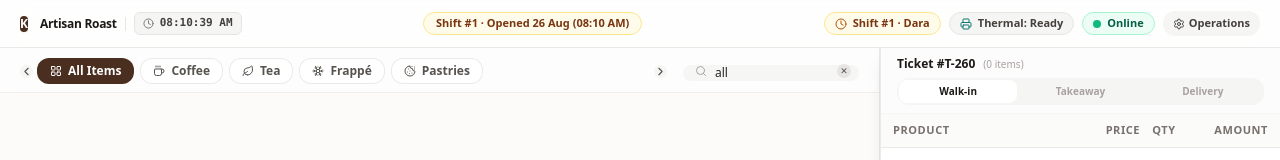
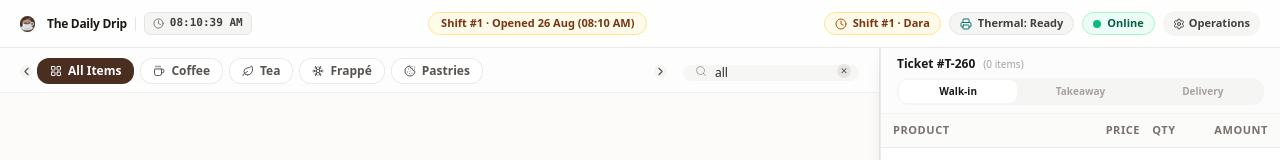
Before and after one commit to Swordsman1313/cafe-pos, a Next.js app: page /pos in a window 1280 px wide. Shown: the top 160 px of the page. Built offline with nearby package versions, Linux system fonts and the light colour scheme.

Commit message:
chore(branding): update coffee shop name to The Daily Drip

```diff
--- a/app/(foh)/pos/page.tsx
+++ b/app/(foh)/pos/page.tsx
@@ -1072,10 +1072,10 @@ export default function PosRegisterPage() {
             className="flex h-7.5 w-7.5 items-center justify-center rounded-xl text-white font-black text-xs shadow-sm"
             style={{ background: "#4A2E1F" }}
           >
-            K
+            ☕
           </div>
           <div className="flex items-center gap-2">
-            <h1 className="text-xs font-black text-stone-900 tracking-tight">Artisan Roast</h1>
+            <h1 className="text-xs font-black text-stone-900 tracking-tight">The Daily Drip</h1>
             <div className="h-3.5 w-px bg-stone-200" />
             <div className="flex items-center gap-1.5 text-[11px] font-mono font-bold text-stone-700 bg-stone-100 px-2 py-0.5 rounded-md border border-stone-200">
               <Clock size={11} className="text-stone-500" />
--- a/app/layout.tsx
+++ b/app/layout.tsx
@@ -2,8 +2,8 @@ import type { Metadata } from "next";
 import "./globals.css";
 
 export const metadata: Metadata = {
-  title: "Artisan Roast Café POS & Back-of-House Enterprise SaaS",
-  description: "Commercial-grade Café POS, Kitchen Display System, BOM Inventory, and Multi-Store Management",
+  title: "The Daily Drip — Coffee POS & Management",
+  description: "Touchscreen-first Coffee POS, Kitchen Display System, BOM Inventory, and Shift Management",
 };
 
 export default function RootLayout({
--- a/components/pos/EndDayModal.tsx
+++ b/components/pos/EndDayModal.tsx
@@ -43,7 +43,7 @@ export function EndDayModal({
   onClose,
   onConfirmEndDay,
   onOpenHeldOrders,
-  storeName = "ON MART TOUL KORK 592",
+  storeName = "The Daily Drip - Toul Kork 592",
 }: EndDayModalProps) {
   const [endDayStep, setEndDayStep] = useState<"summary" | "pin" | "report">("summary");
   const [endDayPin, setEndDayPin] = useState<string>("");
--- a/components/pos/EndShiftModal.tsx
+++ b/components/pos/EndShiftModal.tsx
@@ -32,7 +32,7 @@ export function EndShiftModal({
   onHandoverShift,
   onOpenHeldOrders,
   onToast,
-  storeName = "ON MART TOUL KORK 592",
+  storeName = "The Daily Drip - Toul Kork 592",
 }: EndShiftModalProps) {
   const [endShiftStep, setEndShiftStep] = useState<"count" | "pin" | "report">("count");
   const [endShiftPin, setEndShiftPin] = useState("");
--- a/components/pos/ReceiptModal.tsx
+++ b/components/pos/ReceiptModal.tsx
@@ -50,7 +50,7 @@ export function ReceiptModal({
   order,
   onNewOrder,
   onClose,
-  storeName = "ON MART TOUL KORK 592",
+  storeName = "The Daily Drip - Toul Kork 592",
   storeAddressKhmer = "ដីឡូត៍លេខ០១ ផ្លូវ៥៩២ កែងផ្លូវ៣០៦ បឹងកក់ទី២ ទួលគោក រាជធានីភ្នំពេញ",
   vattin = "L001-901503056",
   exchangeRate = 4100,
@@ -117,9 +117,9 @@ export function ReceiptModal({
             {/* 1. Header Logo & Khmer Branding */}
             <div className="text-center space-y-1 pb-2 border-b border-dashed border-stone-300">
               <div className="inline-flex flex-col items-center justify-center">
-                {/* Monakom / ON MART Style Logo Badge */}
-                <div className="h-10 px-3 rounded-lg bg-black text-white font-black tracking-tighter text-base flex items-center justify-center leading-none">
-                  ON MART
+                {/* The Daily Drip Logo Badge */}
+                <div className="h-10 px-4 rounded-xl bg-[#4A2E1F] text-white font-black tracking-tight text-sm uppercase flex items-center justify-center leading-none shadow-xs">
+                  The Daily Drip
                 </div>
               </div>
               <div className="font-sans font-bold text-xs text-stone-900 tracking-tight mt-1">
```
